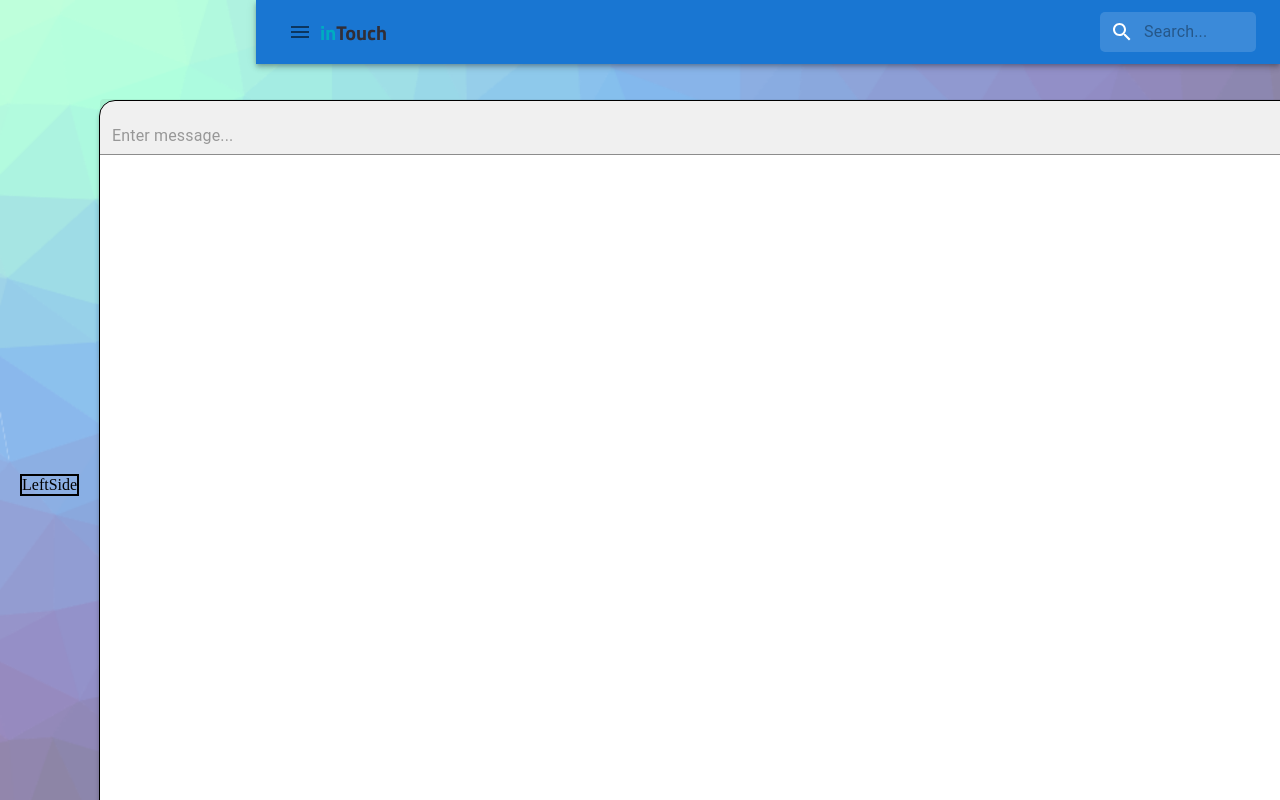
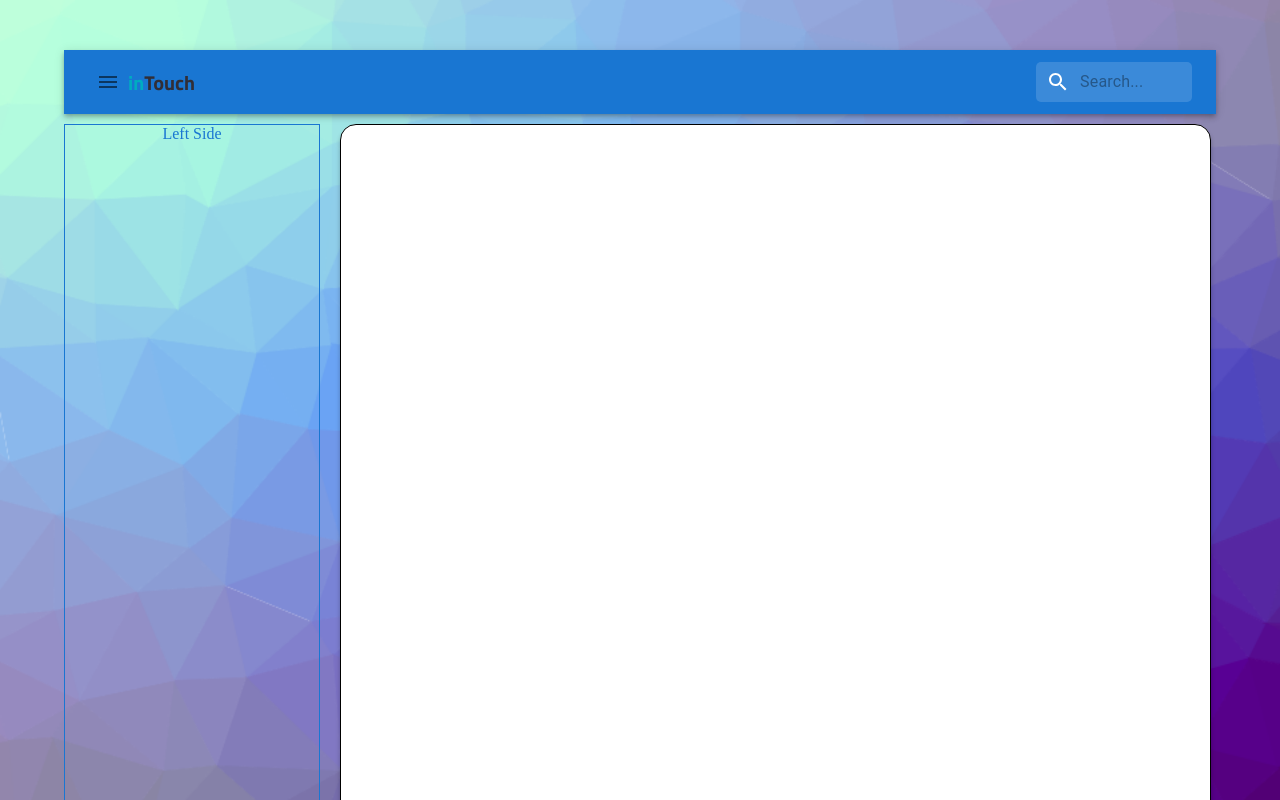
Before and after one commit to PiotrRynio/PiotrRynio-CodersCamp2021.Project-3.TypeScript, a React (Create React App) app: page / in a window 1280 px wide. Built offline with nearby package versions, Linux system fonts and the light colour scheme.

Commit message:
feat: main view arrange

```diff
--- a/src/components/organisms/ChatSection/ChatSection.module.css
+++ b/src/components/organisms/ChatSection/ChatSection.module.css
@@ -1,11 +1,13 @@
-.section {
-  width: 1366px;
-  height: 200px;
+.messageInput {
+  width: 1164px;
+  margin-right: 20px;
 }
-
-.messageInput {
-  width: 1300px;
-  border: none;
-  bottom: 2px;
-  margin-top: 100px;
+.newMessageSection {
+  align-self: flex-end;
+  margin-left: 40px;
+  margin-bottom: 20px;
+  display: flex;
 }
+.sendButton {
+  align-self: center;
+}
--- a/src/components/organisms/ChatSection/ChatSection.tsx
+++ b/src/components/organisms/ChatSection/ChatSection.tsx
@@ -1,13 +1,26 @@
 import styles from "./ChatSection.module.css";
 import TextField from "@mui/material/TextField";
+import Button from "@mui/material/Button";
+import SendIcon from "@mui/icons-material/Send";
 
 export const ChatSection = () => {
   return (
-    <TextField
-      className={styles.messageInput}
-      variant="filled"
-      aria-label="maximum height"
-      placeholder="Enter message..."
-    />
+    <div className={styles.newMessageSection}>
+      <TextField
+        className={styles.messageInput}
+        aria-label="maximum height"
+        placeholder="Enter message..."
+        variant="filled"
+        multiline
+        maxRows="6"
+      />
+      <Button
+        variant="contained"
+        startIcon={<SendIcon />}
+        className={styles.sendButton}
+      >
+        Send
+      </Button>
+    </div>
   );
 };
--- a/src/components/organisms/SearchAppBar/SearchAppBar.module.css
+++ b/src/components/organisms/SearchAppBar/SearchAppBar.module.css
@@ -1,3 +1,18 @@
+.navBox {
+  width: 100%;
+  padding-left: auto;
+  display: flex;
+  flex-direction: column;
+}
+
+.appBar {
+  max-width: 90%;
+  margin-top: 50px;
+  margin-right: auto;
+  margin-left: auto;
+  position: relative !important;
+}
+
 .iconButton {
   color: inherit;
   margin-right: 2px;
@@ -6,11 +21,6 @@
 .typography {
   flex-grow: 1;
 }
-.appBar {
-  max-width: 80%;
-  margin-top: 10px;
-  margin: 0;
-}
 
 @media (min-width: 500px) {
   .typography {
--- a/src/components/organisms/SearchAppBar/SearchAppBar.tsx
+++ b/src/components/organisms/SearchAppBar/SearchAppBar.tsx
@@ -14,6 +14,7 @@ import { Logo } from "components/atoms/Logo/Logo";
 
 export const SearchAppBar = () => {
   return (
+    <Box id="box" className={styles.navBox}>
       <AppBar className={styles.appBar}>
         <Toolbar>
           <IconButton aria-label="open drawer" className={styles.iconButton}>
@@ -29,5 +30,6 @@ export const SearchAppBar = () => {
           <SearchComponent />
         </Toolbar>
       </AppBar>
+    </Box>
   );
 };
--- a/src/components/pages/App/App.module.css
+++ b/src/components/pages/App/App.module.css
@@ -15,8 +15,7 @@
 }
 
 .chatContainer {
-  display: flex;
-  width: 1366px;
+  min-width: 85%;
   height: 770px;
   margin-right: 120px;
   background-color: white;
@@ -24,19 +23,21 @@
   box-sizing: border-box;
   box-shadow: 0px 4px 4px rgba(0, 0, 0, 0.25);
   border-radius: 16px;
+  display: flex;
 }
 
 .main {
-  width: 100%;
-  margin-top: 100px;
+  width: 80%;
+  margin-top: 10px;
   padding: 0px;
   display: flex;
-  align-items: center;
-  justify-content: space-between;
+  margin-left: 5%;
 }
 .leftSection {
-  border: black 2px solid;
-  width: 20%;
-  height: 80%;
-  margin: 20px;
+  border: #1976d2 1px solid;
+  color: #1976d2;
+  min-width: 25%;
+  margin-right: 2%;
+  min-height: 100%;
+  text-align: center;
 }
--- a/src/components/pages/App/App.tsx
+++ b/src/components/pages/App/App.tsx
@@ -8,15 +8,17 @@ export function App() {
   return (
     <>
       <Box className={styles.background}>
-        <div>
-          <SearchAppBar />
-        </div>
-        <div className={styles.main}>
-          <div className={styles.leftSection}>LeftSide</div>
-          <div className={styles.chatContainer}>
-            <ChatSection />
+        <Box>
+          <Box>
+            <SearchAppBar />
+          </Box>
+          <div className={styles.main}>
+            <div className={styles.leftSection}>Left Side</div>
+            <div className={styles.chatContainer}>
+              <ChatSection />
+            </div>
           </div>
-        </div>
+        </Box>
       </Box>
     </>
   );
```
Lines whose indentation alone changed are shown as unchanged.
